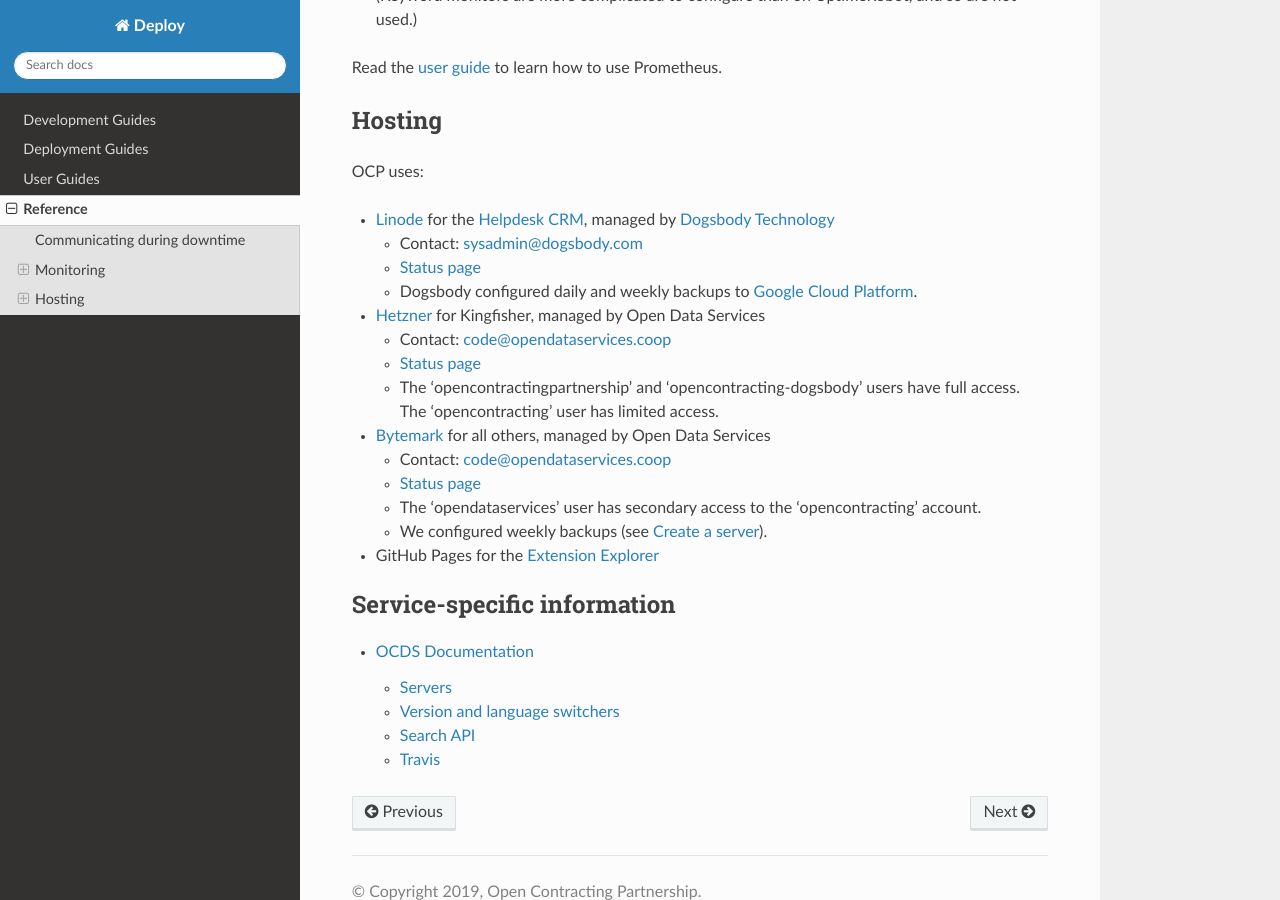
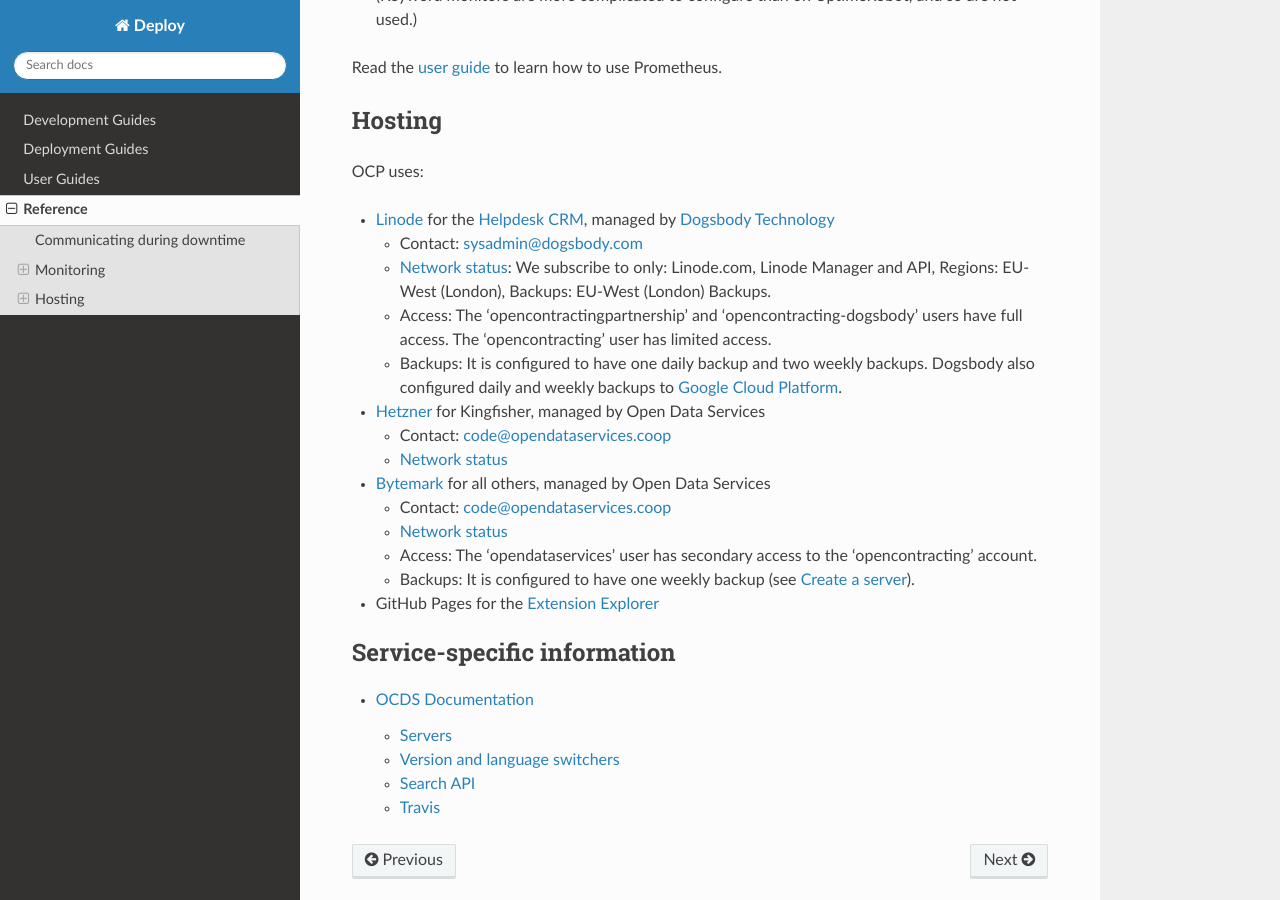
Before and after one commit to open-contracting/deploy, a Sphinx documentation site: the page built from docs/reference/index.rst, in a window 1280 px wide and 900 px high, scrolled down 846 px. Built offline with Sphinx 7.4.7 and the Read the Docs theme 2.0.0, drawn with Linux system fonts in a browser that asks for light colours.

Commit message:
reference: Add detail about backups and network status

```diff
--- a/docs/reference/index.rst
+++ b/docs/reference/index.rst
@@ -41,21 +41,21 @@
 -  `Linode <https://cloud.linode.com/>`__ for the `Helpdesk CRM <https://crm.open-contracting.org>`__, managed by `Dogsbody Technology <https://www.dogsbody.com>`__
 
    -  Contact: sysadmin@dogsbody.com
-   -  `Status page <https://status.linode.com/>`__
-   -  Dogsbody configured daily and weekly backups to `Google Cloud Platform <https://ocds-standard-development-handbook.readthedocs.io/en/latest/systems/services.html#cloud-platform>`__.
+   -  `Network status <https://status.linode.com/>`__: We subscribe to only: Linode.com, Linode Manager and API, Regions: EU-West (London), Backups: EU-West (London) Backups.
+   -  Access: The 'opencontractingpartnership' and 'opencontracting-dogsbody' users have full access. The 'opencontracting' user has limited access.
+   -  Backups: It is configured to have one daily backup and two weekly backups. Dogsbody also configured daily and weekly backups to `Google Cloud Platform <https://ocds-standard-development-handbook.readthedocs.io/en/latest/systems/services.html#cloud-platform>`__.
 
 -  `Hetzner <https://robot.your-server.de/server>`__ for Kingfisher, managed by Open Data Services
 
    -  Contact: code@opendataservices.coop
-   -  `Status page <https://www.hetzner-status.de/en.html>`__
-   -  The 'opencontractingpartnership' and 'opencontracting-dogsbody' users have full access. The 'opencontracting' user has limited access.
+   -  `Network status <https://www.hetzner-status.de/en.html>`__
 
 -  `Bytemark <https://panel.bytemark.co.uk/servers>`__ for all others, managed by Open Data Services
 
    -  Contact: code@opendataservices.coop
-   -  `Status page <https://status.bytemark.org/>`__
-   -  The 'opendataservices' user has secondary access to the 'opencontracting' account.
-   -  We configured weekly backups (see :doc:`../deploy/create_server`).
+   -  `Network status <https://status.bytemark.org/>`__
+   -  Access: The 'opendataservices' user has secondary access to the 'opencontracting' account.
+   -  Backups: It is configured to have one weekly backup (see :doc:`../deploy/create_server`).
 
 -  GitHub Pages for the `Extension Explorer <https://extensions.open-contracting.org/>`__
 
```
